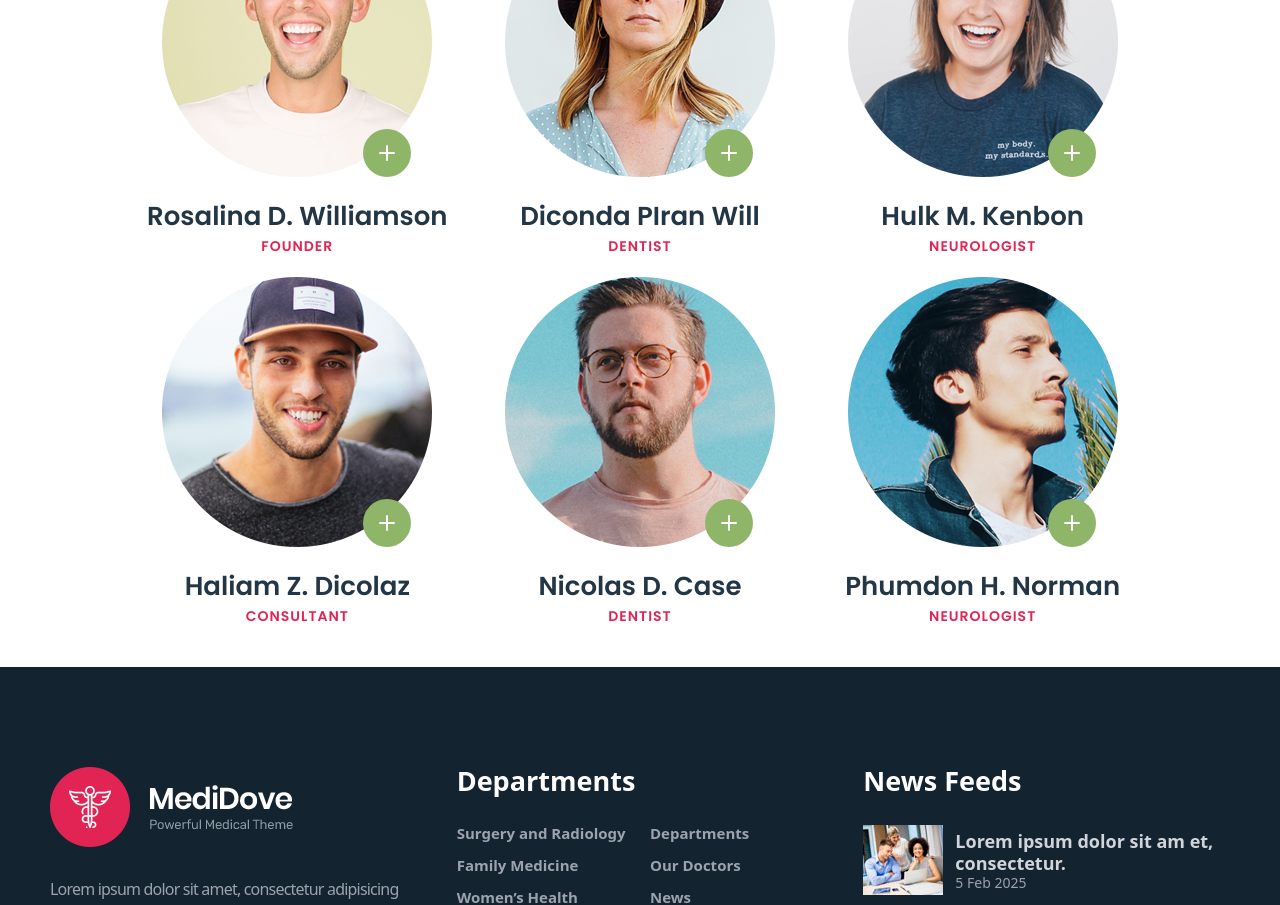
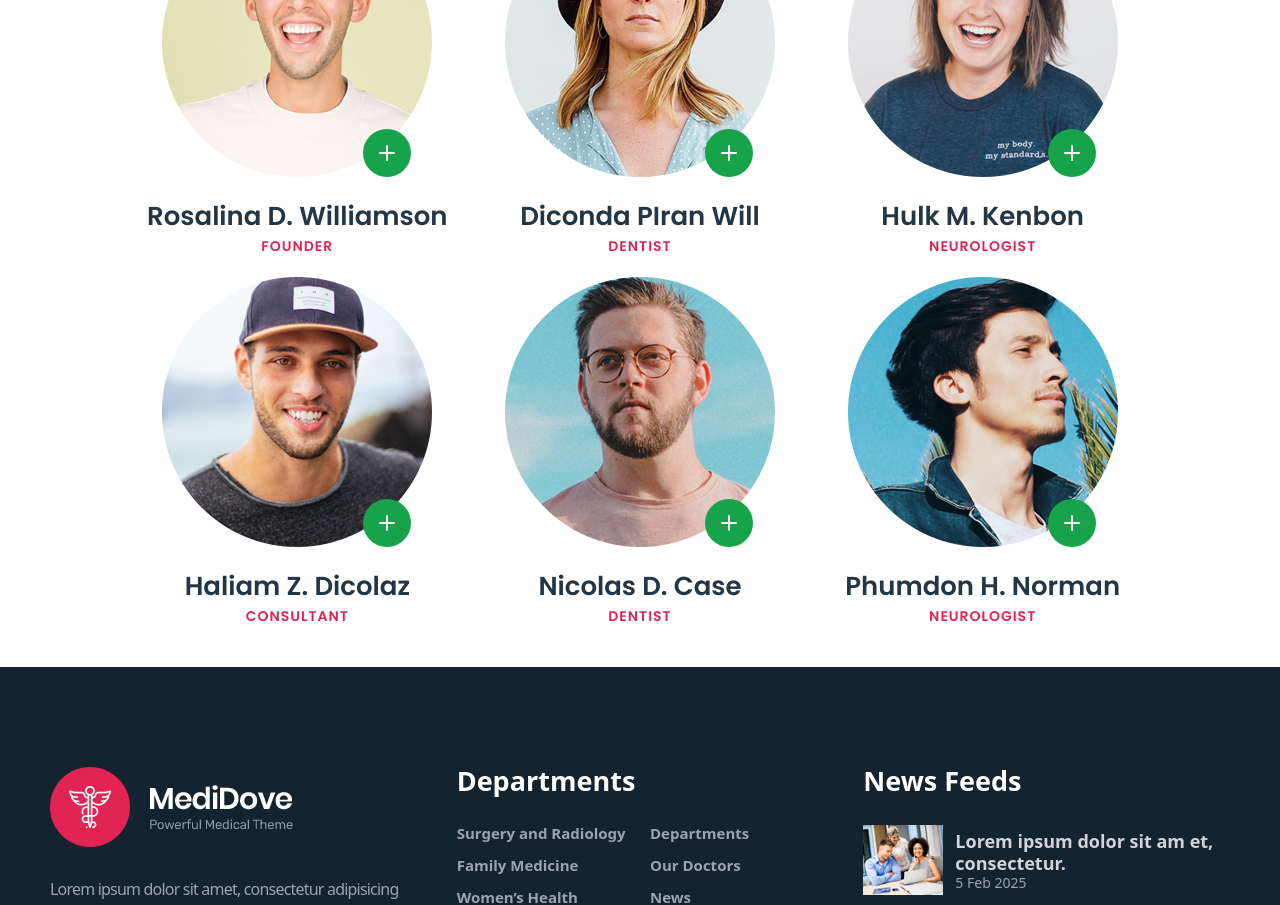
Before and after one commit to shirina-t/medi-dove, a React (Vite) app: page /team in a window 1280 px wide. Shown: the part 1100-2005 px from the top of the page. Built offline with nearby package versions, Linux system fonts and the light colour scheme.

Commit message:
navbar logo, sidebar overlay, colour consistency

```diff
--- a/src/components/navbar.jsx
+++ b/src/components/navbar.jsx
@@ -21,6 +21,9 @@ const Navbar = () => {
 
   const toggleSidebar = () => {
     setIsSidebarOpen(!isSidebarOpen);
+  };
+  const closeSidebar = () => {
+    setIsSidebarOpen(false);
   };
 
   return (
@@ -177,13 +180,13 @@ const Navbar = () => {
               </div>
             </div>
             <p className="gap-3 hidden md:flex">
-              <Link to="/" className="hover:text-gray-800">
-                <Facebook /> {/*contact page link*/}
+              <Link to="/contact" className="hover:text-gray-800">
+                <Facebook />
               </Link>
-              <Link to="/" className="hover:text-gray-800">
+              <Link to="/contact" className="hover:text-gray-800">
                 <Youtube />
               </Link>
-              <Link to="/" className="hover:text-gray-800">
+              <Link to="/contact" className="hover:text-gray-800">
                 <Linkedin />
               </Link>
             </p>
@@ -336,6 +339,13 @@ const Navbar = () => {
           </Link>
         </div>
       </div>
+      {/* Overlay */}
+      {isSidebarOpen && (
+        <div
+          className="fixed top-0 left-0 w-full h-full bg-black opacity-50 z-40 lg:hidden" // z-40 to be below the sidebar (z-50)
+          onClick={closeSidebar} // Close sidebar when clicking the overlay
+        ></div>
+      )}
     </>
   );
 };
--- a/src/pages/TeamAbout.jsx
+++ b/src/pages/TeamAbout.jsx
@@ -47,7 +47,7 @@ const TeamAbout = () => {
               <img src="/media/member1.png" />
               <Link
                 to={"/"}
-                className="absolute right-[100px] sm:right-50 md:right-16 lg:right-4 xl:right-12 bottom-0 bg-[#8fb569] text-white p-3 rounded-full hover:bg-[#e12454] font-bold font-rubik transition-all duration-300"
+                className="absolute right-[100px] sm:right-50 md:right-16 lg:right-4 xl:right-12 bottom-0 bg-green-600 text-white p-3 rounded-full hover:bg-[#e12454] font-bold font-rubik transition-all duration-300"
               >
                 <Plus />
               </Link>
@@ -66,7 +66,7 @@ const TeamAbout = () => {
               <img src="/media/member2.png" />
               <Link
                 to={"/"}
-                className="absolute right-[100px] sm:right-50 md:right-16 lg:right-4 xl:right-12 bottom-0 bg-[#8fb569] text-white p-3 rounded-full hover:bg-[#e12454] font-bold font-rubik transition-all duration-300"
+                className="absolute right-[100px] sm:right-50 md:right-16 lg:right-4 xl:right-12 bottom-0 bg-green-600 text-white p-3 rounded-full hover:bg-[#e12454] font-bold font-rubik transition-all duration-300"
               >
                 <Plus />
               </Link>
@@ -85,7 +85,7 @@ const TeamAbout = () => {
               <img src="/media/member3.png" />
               <Link
                 to={"/"}
-                className="absolute right-[100px] sm:right-50 md:right-16 lg:right-4 xl:right-12 bottom-0 bg-[#8fb569] text-white p-3 rounded-full hover:bg-[#e12454] font-bold font-rubik transition-all duration-300"
+                className="absolute right-[100px] sm:right-50 md:right-16 lg:right-4 xl:right-12 bottom-0 bg-green-600 text-white p-3 rounded-full hover:bg-[#e12454] font-bold font-rubik transition-all duration-300"
               >
                 <Plus />
               </Link>
@@ -104,7 +104,7 @@ const TeamAbout = () => {
               <img src="/media/member4.png" />
               <Link
                 to={"/"}
-                className="absolute right-[100px] sm:right-50 md:right-16 lg:right-4 xl:right-12 bottom-0 bg-[#8fb569] text-white p-3 rounded-full hover:bg-[#e12454] font-bold font-rubik transition-all duration-300"
+                className="absolute right-[100px] sm:right-50 md:right-16 lg:right-4 xl:right-12 bottom-0 bg-green-600 text-white p-3 rounded-full hover:bg-[#e12454] font-bold font-rubik transition-all duration-300"
               >
                 <Plus />
               </Link>
@@ -123,7 +123,7 @@ const TeamAbout = () => {
               <img src="/media/member5.png" />
               <Link
                 to={"/"}
-                className="absolute right-[100px] sm:right-50 md:right-16 lg:right-4 xl:right-12 bottom-0 bg-[#8fb569] text-white p-3 rounded-full hover:bg-[#e12454] font-bold font-rubik transition-all duration-300"
+                className="absolute right-[100px] sm:right-50 md:right-16 lg:right-4 xl:right-12 bottom-0 bg-green-600 text-white p-3 rounded-full hover:bg-[#e12454] font-bold font-rubik transition-all duration-300"
               >
                 <Plus />
               </Link>
@@ -142,7 +142,7 @@ const TeamAbout = () => {
               <img src="/media/member6.png" />
               <Link
                 to={"/"}
-                className="absolute right-[100px] sm:right-50 md:right-16 lg:right-4 xl:right-12 bottom-0 bg-[#8fb569] text-white p-3 rounded-full hover:bg-[#e12454] font-bold font-rubik transition-all duration-300"
+                className="absolute right-[100px] sm:right-50 md:right-16 lg:right-4 xl:right-12 bottom-0 bg-green-600 text-white p-3 rounded-full hover:bg-[#e12454] font-bold font-rubik transition-all duration-300"
               >
                 <Plus />
               </Link>
```
